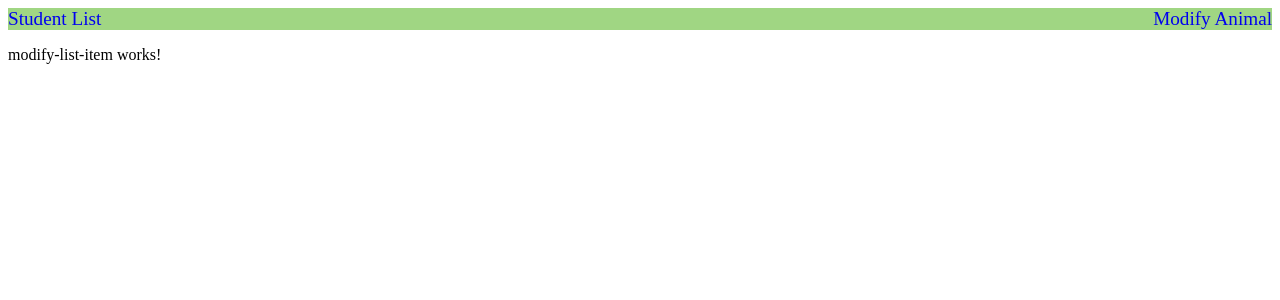
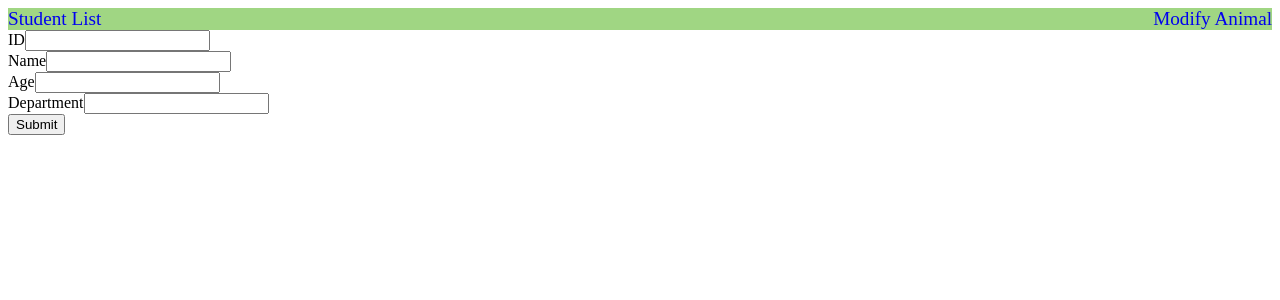
Before and after one commit to msandhu16/mankirat_singh_Learning_Angular, an Angular app: page /modify-animal in a window 1280 px wide. Shown: the top 300 px of the page. Built offline with nearby package versions, Linux system fonts and the light colour scheme.

Commit message:
Added buttons to the form

```diff
--- a/src/app/animal-list-item/animal-list-item.component.html
+++ b/src/app/animal-list-item/animal-list-item.component.html
@@ -6,6 +6,8 @@
   <h3>Gender:</h3> <p>{{ pet.gender }}</p>
  <h3>Age:</h3> <p> {{ pet.animal.age }} years</p>
   <h3>Img:</h3> <img ngSrc="{{pet.img}}" width="200" height="200">
+  <button [routerLink]="['/modify-animal',pet.animal.id ]">Edit</button>
+  <button (click)="onDelete()">Delete</button>
 
 
 
--- a/src/app/animal-list-item/animal-list-item.component.ts
+++ b/src/app/animal-list-item/animal-list-item.component.ts
@@ -2,13 +2,16 @@ import {Component, Input} from '@angular/core';
 import {AnimalInfo} from "../models/animal-info";
 import {NgIf, NgOptimizedImage} from "@angular/common";
 import {AnimalDetailsService} from "../services/animal-details.service";
+import {ActivatedRoute, Router, RouterLink} from "@angular/router";
+import {AnimalListComponent} from "../animal-list/animal-list.component";
 
 @Component({
   selector: 'app-animal-list-item',
   standalone: true,
   imports: [
     NgIf,
-    NgOptimizedImage
+    NgOptimizedImage,
+    RouterLink
   ],
   templateUrl: './animal-list-item.component.html',
   styleUrl: './animal-list-item.component.css'
@@ -16,6 +19,30 @@ import {AnimalDetailsService} from "../services/animal-details.service";
 export class AnimalListItemComponent {
    @Input() pet? : AnimalInfo;
 
+  constructor(private route: ActivatedRoute,
+              private animalService: AnimalDetailsService,
+              private router:Router,
+              private animalList:AnimalListComponent) {
+  }
+
+  ngOnInit() {
+    const id = this.route.snapshot.paramMap.get('id');
+    if(id){
+      this.animalService.getAnimalById(Number(id)).subscribe(pet =>{
+        this.pet = pet;
+      })
+    }
+  }
+
+
+  onDelete() {
+    if (this.pet) {
+      this.animalService.deleteAnimal(this.pet.animal.id)
+      this.router.navigate(["/animals"]);
+
+      this.animalList.ngOnInit();
+    }
+  }
 
 
 }
--- a/src/app/animal-list/animal-list.component.html
+++ b/src/app/animal-list/animal-list.component.html
@@ -4,5 +4,4 @@
   <div *ngFor="let pet of animalInfo;even as isEven;odd as isOdd" [ngClass]="{even: isEven, odd: isOdd}">
     <app-animal-list-item [pet] = "pet"></app-animal-list-item>
 
-
   </div>
--- /dev/null
+++ b/src/app/forms/forms.component.html
@@ -0,0 +1,32 @@
+<!-- modify-student.component.html -->
+<form [formGroup]="animalForm" (ngSubmit)="onSubmit()">
+  <!-- ID Field -->
+  <div class="form-group">
+    <label for="id">ID</label>
+    <input type="number" id="id" formControlName="id" />
+  </div>
+
+  <!-- First Name Field -->
+  <div class="form-group">
+    <label for="name">Name</label>
+    <input type="text" id="name" formControlName="name" />
+  </div>
+
+  <!-- Last Name Field -->
+  <div class="form-group">
+    <label for="age">Age</label>
+    <input type="number" id="age" formControlName="age" />
+  </div>
+
+  <!-- Department Field -->
+  <div class="form-group">
+    <label for="color">Department</label>
+    <input type="text" id="color" formControlName="color" />
+  </div>
+
+
+  <!-- Submit Button (Add or Update) -->
+  <button type="submit">Submit</button>
+
+
+</form>
--- /dev/null
+++ b/src/app/forms/forms.component.ts
@@ -0,0 +1,41 @@
+import { Component } from '@angular/core';
+import {FormBuilder, FormGroup, ReactiveFormsModule, Validators} from "@angular/forms";
+import {AnimalDetailsService} from "../services/animal-details.service";
+import {ActivatedRoute, Router} from "@angular/router";
+
+@Component({
+  selector: 'app-forms',
+  standalone: true,
+  imports: [
+    ReactiveFormsModule
+  ],
+  templateUrl: './forms.component.html',
+  styleUrl: './forms.component.css'
+})
+export class FormsComponent {
+  animalForm: FormGroup ;
+
+  constructor(
+    private fb: FormBuilder,
+    private route: ActivatedRoute,
+    private animalService: AnimalDetailsService,
+    private router: Router
+  ){
+    this.animalForm = this.fb.group({
+      id: ['', Validators.required],
+      name: ['', Validators.required],
+      age: ['', Validators.required],
+      color: ['']
+    });
+
+
+
+
+
+  }
+
+
+  onSubmit() {
+
+  }
+}
--- a/src/app/modify-list-item/modify-list-item.component.html
+++ b/src/app/modify-list-item/modify-list-item.component.html
@@ -1 +1 @@
-<p>modify-list-item works!</p>
+<app-forms></app-forms>
```
Also changed, not shown: src/app/modify-list-item/modify-list-item.component.ts (+10 -1 lines), src/app/forms/forms.component.css (added), 1 other file (tests, documents, lock files or other folders).
